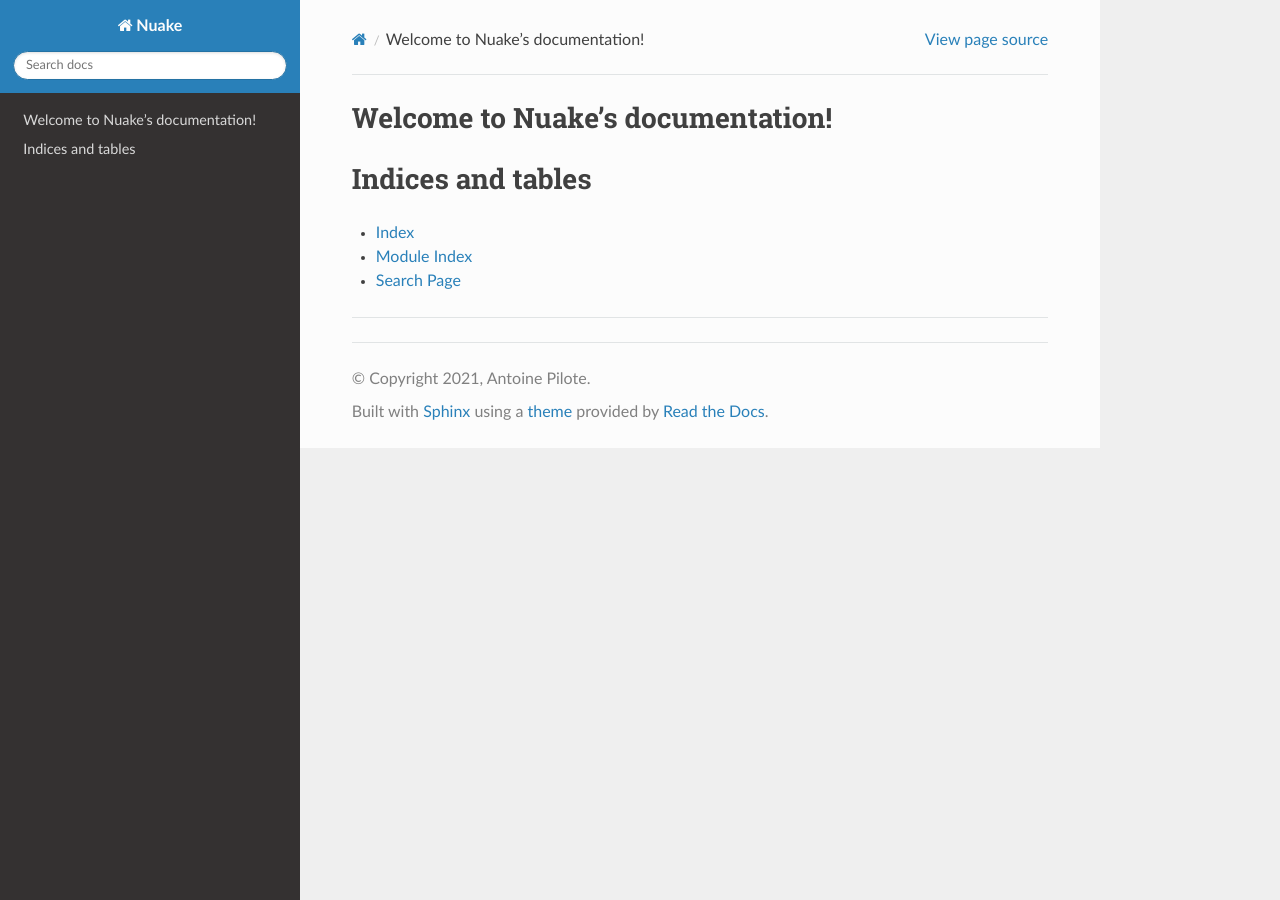
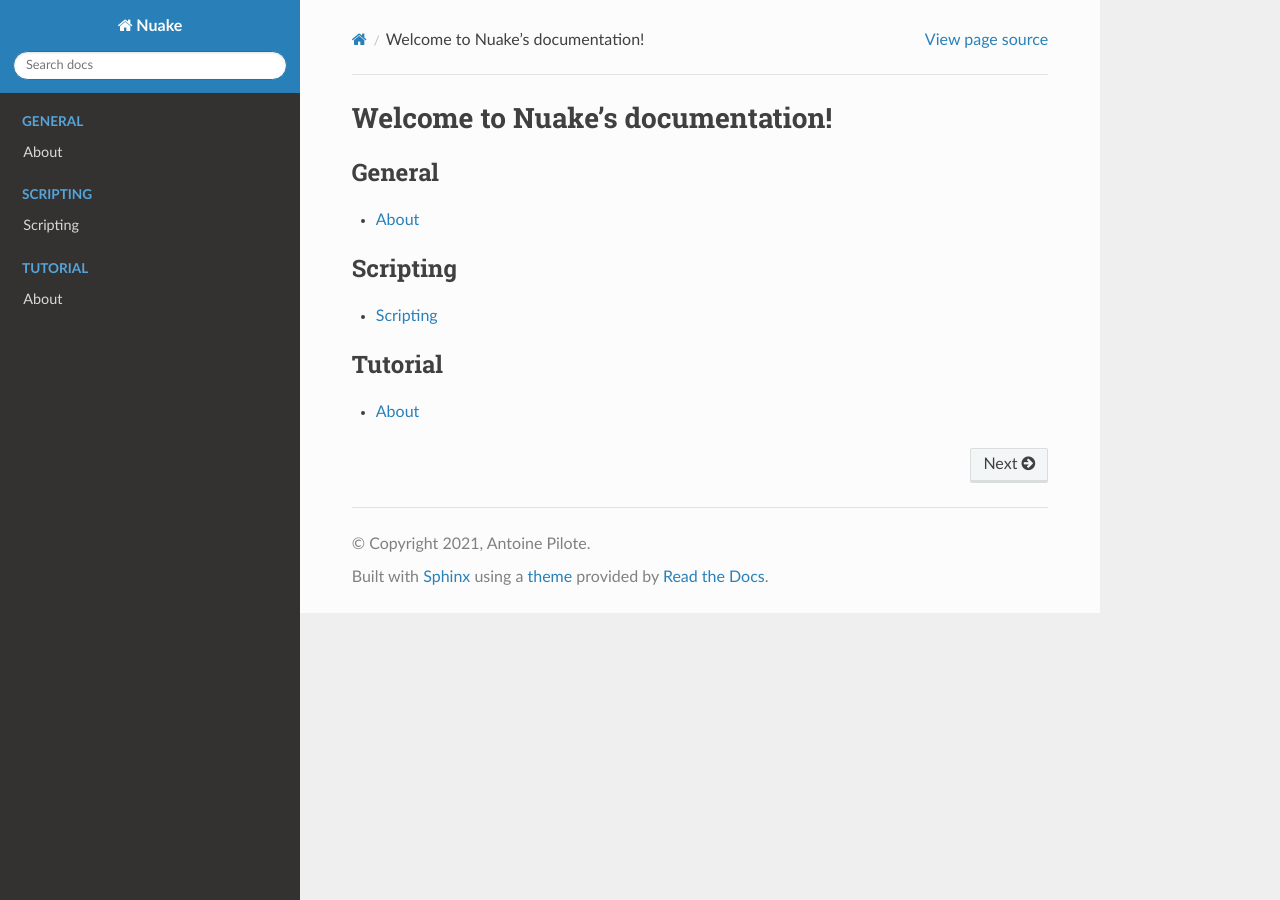
Before and after one commit to antopilo/Nuake, a Sphinx documentation site: the page built from docs/index.rst, in a window 1280 px wide. Built offline with Sphinx 7.4.7 and the Read the Docs theme 2.0.0, drawn with Linux system fonts in a browser that asks for light colours.

Commit message:
Added docs

```diff
--- /dev/null
+++ b/docs/General/contribution.rst
@@ -0,0 +1,4 @@
+How do I contribute?
+============
+You can simply fork the current github `repository <https://github.com/antopilo/Nuake>`_ and create pull requests,
+I will look over them personally.
--- /dev/null
+++ b/docs/Scripting/engine.rst
@@ -0,0 +1,3 @@
+
+Engine module API
+==============
--- /dev/null
+++ b/docs/Scripting/entity_scripts.rst
@@ -0,0 +1,2 @@
+Entity scripts
+==============
--- /dev/null
+++ b/docs/Scripting/interface_scripts.rst
@@ -0,0 +1,2 @@
+Interface scripts
+=================
--- /dev/null
+++ b/docs/Scripting/math.rst
@@ -0,0 +1,2 @@
+Math module API
+==============
--- /dev/null
+++ b/docs/Scripting/scene.rst
@@ -0,0 +1,2 @@
+Scene module API
+==============
--- /dev/null
+++ b/docs/Tutorial/project.rst
@@ -0,0 +1,2 @@
+Project tutorial
+================
--- /dev/null
+++ b/docs/Tutorial/scene.rst
@@ -0,0 +1,2 @@
+Scene tutorial
+==============
--- a/docs/index.rst
+++ b/docs/index.rst
@@ -7,15 +7,22 @@ Welcome to Nuake's documentation!
 =================================
 
 .. toctree::
-   :maxdepth: 2
-   :caption: Contents:
+   :maxdepth: 1
+   :caption: General
+   :name: sec-general
 
+   General/index
 
+.. toctree::
+   :maxdepth: 1
+   :caption: Scripting
+   :name: sec-scripting
 
-Indices and tables
-==================
+   Scripting/index
 
-* :ref:`genindex`
-* :ref:`modindex`
-* :ref:`search`
-=======
+.. toctree::
+   :maxdepth: 1
+   :caption: Tutorial
+   :name: sec-tutorial
+
+   Tutorial/index
```
Also changed, not shown: docs/General/building.rst (added, +15 -0 lines), docs/General/index.rst (added, +10 -0 lines), docs/General/introduction.rst (added, +20 -0 lines), docs/Scripting/index.rst (added, +13 -0 lines), docs/Tutorial/index.rst (added, +9 -0 lines), 1 other file.
